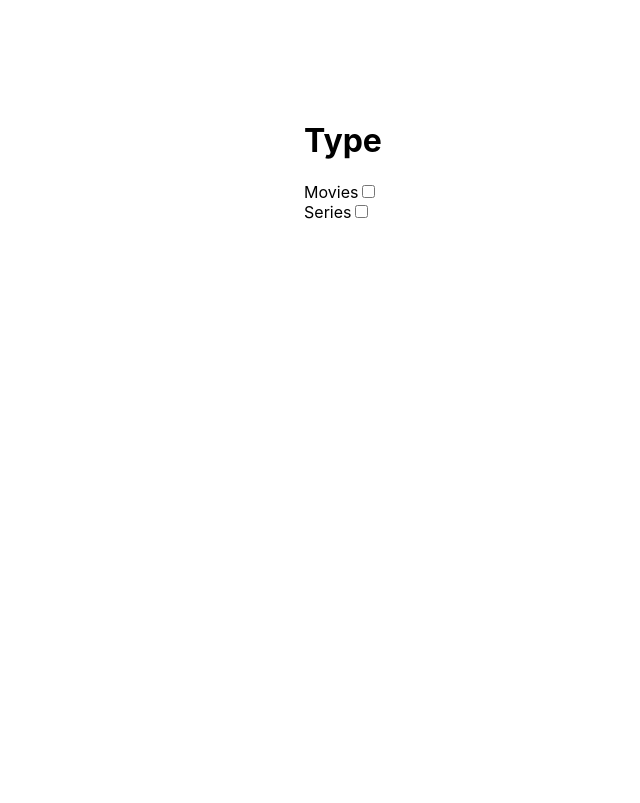
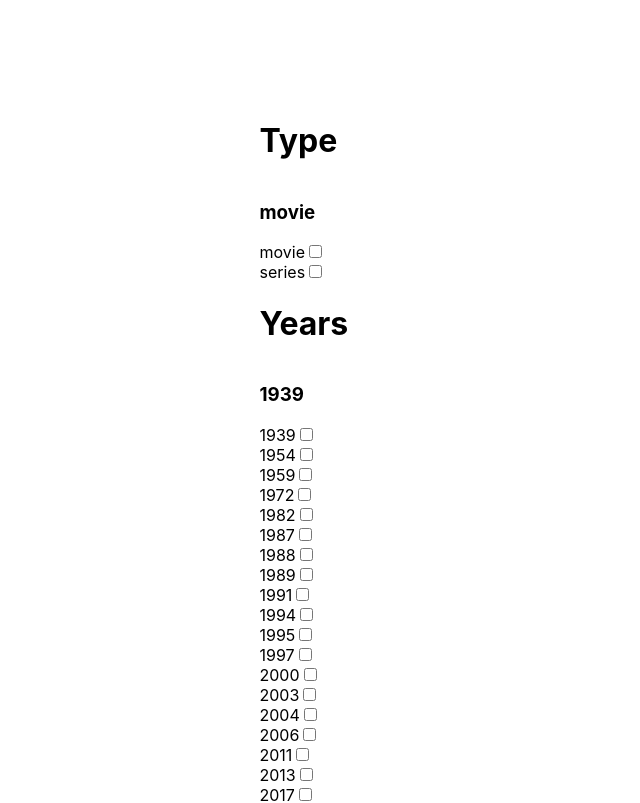
Before and after one commit to TmTanky/filter-proto, a React (Create React App) app: page / in a window 1280 px wide. Shown: the top 803 px of the page, without its empty margins (297-937 px from the left). Built offline with nearby package versions, Linux system fonts and the light colour scheme.

Commit message:
thanks weng for the data structure save

```diff
--- a/src/App.tsx
+++ b/src/App.tsx
@@ -8,8 +8,8 @@ function App() {
   const [state, setState] = useState(moviesData);
   const [facets, setFacets] = useState(facetsData);
   useEffect(() => {
-    console.log(state);
-    console.log(facets);
+    // console.log(state);
+    // console.log(facets);
   }, []);
   return (
     <AppContainer>
--- a/src/components/FilterMenu.tsx
+++ b/src/components/FilterMenu.tsx
@@ -1,43 +1,44 @@
 import React, { ChangeEvent, useEffect, useState } from "react";
 import FilterItem from "./FilterItem";
 import styled from "styled-components";
+import { Facets } from "../types/facets";
+import { validateLocaleAndSetLanguage } from "typescript";
 // parent state for the filter item
 
-const FilterMenu = ({ facets = {} }) => {
+const FilterMenu = ({ facets }: { facets: Facets }) => {
   const [checkboxState, setCheckboxState] = useState({});
-  const handleChange = (e: ChangeEvent<HTMLInputElement>) => {
-    // copy the original state,
-    const newState = { ...checkboxState, [e.target.id]: e.target.checked };
+  const handleChange = (e: ChangeEvent<HTMLInputElement>, titleKey: string) => {
+    // const newState = { ...checkboxState, [e.target.id]: e.target.checked };
+    const newState = {
+      ...checkboxState,
+      [titleKey]: { [e.target.id]: e.target.checked },
+    };
+    // const sample = { Type: { movie: true, series: false } };
     setCheckboxState(newState);
-    console.log(Object.entries(newState));
-    console.log(newState);
+
+    console.log(newState)
   };
-
   return (
     <FilterMenuContainer>
-      <h1>Type</h1>
-      <label htmlFor="movies">
-        {" "}
-        Movies
-        <input
-          type="checkbox"
-          id="movies"
-          name="movies"
-          value="movies"
-          onChange={handleChange}
-        />
-      </label>
-      <label htmlFor="series">
-        {" "}
-        Series
-        <input
-          type="checkbox"
-          id="series"
-          name="series"
-          value="series"
-          onChange={handleChange}
-        />
-      </label>
+      {Object.entries(facets.movies.filters).map(([titleKey, value]) => (
+        <>
+          <h1 className="title">{titleKey}</h1>
+          <h3>{Object.values(value.values[0].label)}</h3>
+          {value.values.map((item: any) => (
+            <label htmlFor={item.label}>
+              {" "}
+              {item.label}
+              <input
+                type="checkbox"
+                id={item.label}
+                name={item.label}
+                value={item.label}
+                onChange={(e) => handleChange(e, titleKey)}
+              />
+            </label>
+          ))}
+        </>
+      ))}
     </FilterMenuContainer>
   );
 };
@@ -49,4 +50,7 @@ const FilterMenuContainer = styled.div`
   > input {
     align-self: flex-end;
   }
+  .title {
+    text-transform: capitalize;
+  }
 `;
--- /dev/null
+++ b/src/types/facets.ts
@@ -0,0 +1,54 @@
+export interface Facets {
+  movies: FacetsMovies;
+  actors: Actors;
+  directors: Directors;
+}
+
+export interface Actors {
+  label: string;
+  filters: ActorsFilters;
+}
+
+export interface ActorsFilters {
+  movies: MoviesElement;
+}
+
+export interface MoviesElement {
+  label: string;
+  values: MoviesValue[];
+}
+
+export interface MoviesValue {
+  label: string;
+  count: number;
+}
+
+export interface Directors {
+  label: string;
+  filters: MoviesElement[];
+}
+
+export interface FacetsMovies {
+  label: string;
+  filters: MoviesFilters;
+}
+
+export interface MoviesFilters {
+  type: MoviesElement;
+  years: MoviesElement;
+  metascore: Metascore;
+  genre: MoviesElement;
+  watched: MoviesElement;
+  saved: MoviesElement;
+}
+
+export interface Metascore {
+  label: string;
+  values: MetascoreValue[];
+}
+
+export interface MetascoreValue {
+  label: string;
+  count: number;
+  filterCode: string;
+}
```
Also changed, not shown: src/types/movies.ts (added, +54 -0 lines).
